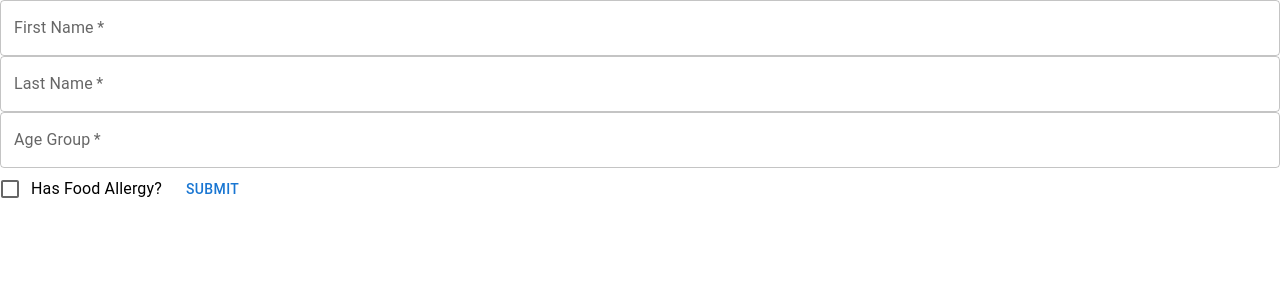
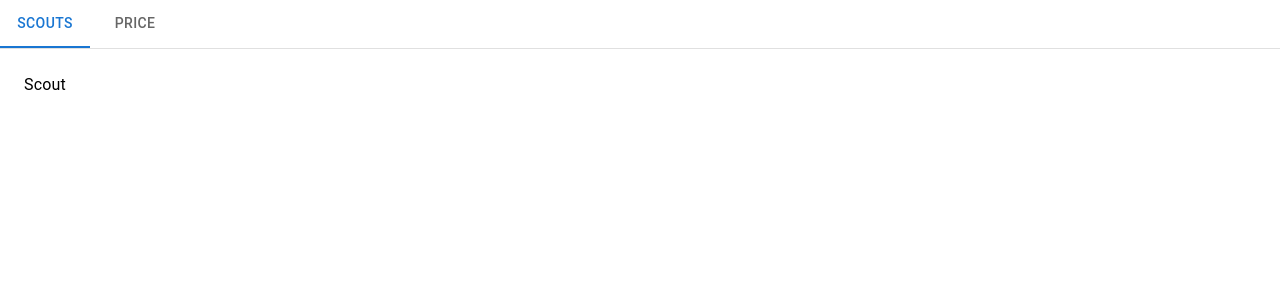
Before and after one commit to TRiewe/canteen-react, a React (Create React App) app: page / in a window 1280 px wide. Shown: the top 300 px of the page. Built offline with nearby package versions, Linux system fonts and the light colour scheme.

Commit message:
basic tabs and utilities page

```diff
--- a/src/App.js
+++ b/src/App.js
@@ -1,11 +1,11 @@
 
 import './App.css';
-import ScoutForm from './Components/ScoutForm';
+import Utilities from './Components/Utilities';
 
 function App() {
   return (
     <div>
-      <ScoutForm />
+      <Utilities />
     </div>
   );
 }
--- /dev/null
+++ b/src/Components/Utilities.js
@@ -0,0 +1,75 @@
+import * as React from "react";
+import PropTypes from 'prop-types';
+import ScoutForm from "./ScoutForm";
+import Scouts from "../mocks/scouts.json";
+import Tabs from '@mui/material/Tabs';
+import Tab from '@mui/material/Tab';
+import Typography from '@mui/material/Typography';
+import Box from '@mui/material/Box';
+
+function CustomTabPanel(props) {
+    const {children, value, index, ...other } = props;
+
+    return (
+      <div
+        role="tabpanel"
+        hidden={value !== index}
+        id={`utilities-tabpanel-${index}`}
+        aria-labelledby={`utilities-tabpanel-${index}`}
+        {...other}
+      >
+        {value === index && (
+            <Box sx={{p:3}}>
+                <Typography>{children}</Typography>
+            </Box>
+        )}
+      </div>
+    );
+
+}
+
+CustomTabPanel.propTypes = {
+  children: PropTypes.node,
+  index: PropTypes.number.isRequired,
+  value: PropTypes.number.isRequired,
+};
+
+function allyProps(index) {
+    return {
+        id: `utilities-tabpanel-${index}`,
+        'aria-controls': `utilities-tabpanel-${index}`
+    };
+
+}
+
+function Utilities() {
+
+    // const [scouts, setScouts] = useState(Scouts);
+    const [utilitiesTab, setUtilitiesTab] = React.useState(0);
+
+    function handleChange(event, newTab) {
+        console.log(event);
+        setUtilitiesTab(newTab);
+
+    }
+
+    return (
+      <div>
+        <Box sx={{ borderBottom: 1, borderColor: "divider" }}>
+          <Tabs value={utilitiesTab} onChange={handleChange}>
+            <Tab label="Scouts" {...allyProps(0)} />
+            <Tab label="Price" {...allyProps(0)} />
+          </Tabs>
+        </Box>
+        <CustomTabPanel value={utilitiesTab} index={0} >
+            Scout
+        </CustomTabPanel>
+        <CustomTabPanel value={utilitiesTab} index={1} >
+            Price
+        </CustomTabPanel>
+      </div>
+    );
+
+}
+
+export default Utilities;
--- /dev/null
+++ b/src/mocks/scouts.json
@@ -0,0 +1,37 @@
+[
+    {
+        "id": 1,
+        "firstName": "Trent",
+        "lastName": "Riewe",
+        "ageGroup": 1999,
+        "foodAllergy": true
+    },
+    {
+        "id": 2,
+        "firstName": "Connor",
+        "lastName": "Riewe",
+        "ageGroup": 2005,
+        "foodAllergy": true
+    },
+    {
+        "id": 1,
+        "firstName": "John",
+        "lastName": "BoyScout",
+        "ageGroup": 99,
+        "foodAllergy": true
+    },
+    {
+        "id": 1,
+        "firstName": "Trent",
+        "lastName": "Riewe",
+        "ageGroup": 99,
+        "foodAllergy": true
+    },
+    {
+        "id": 1,
+        "firstName": "Trent",
+        "lastName": "Riewe",
+        "ageGroup": 99,
+        "foodAllergy": true
+    }
+]
```
